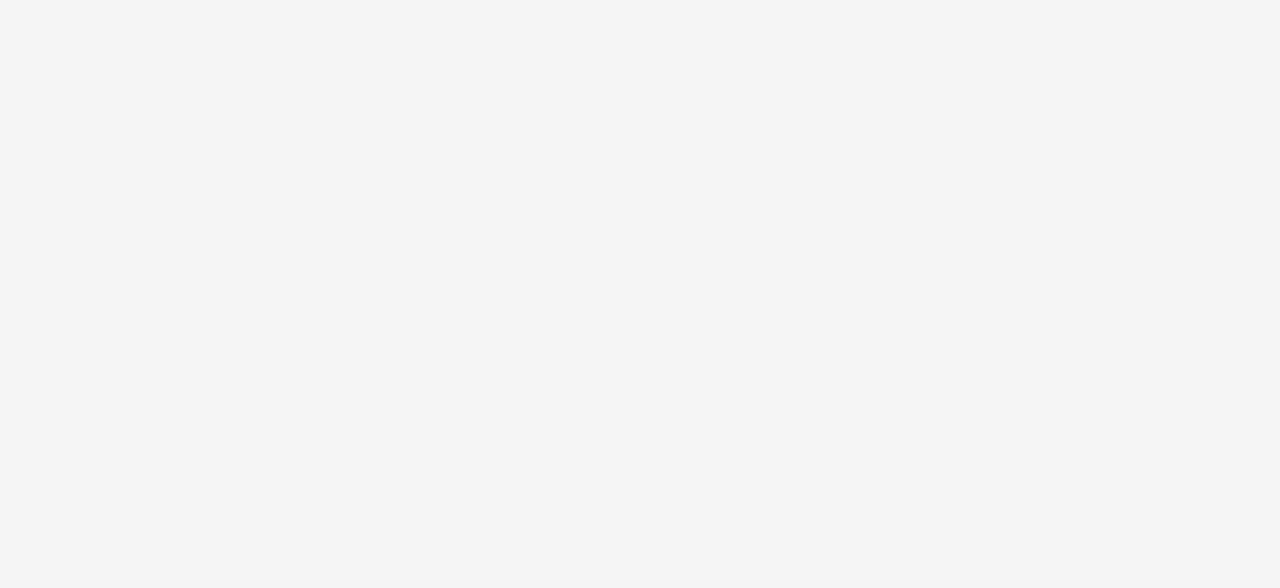
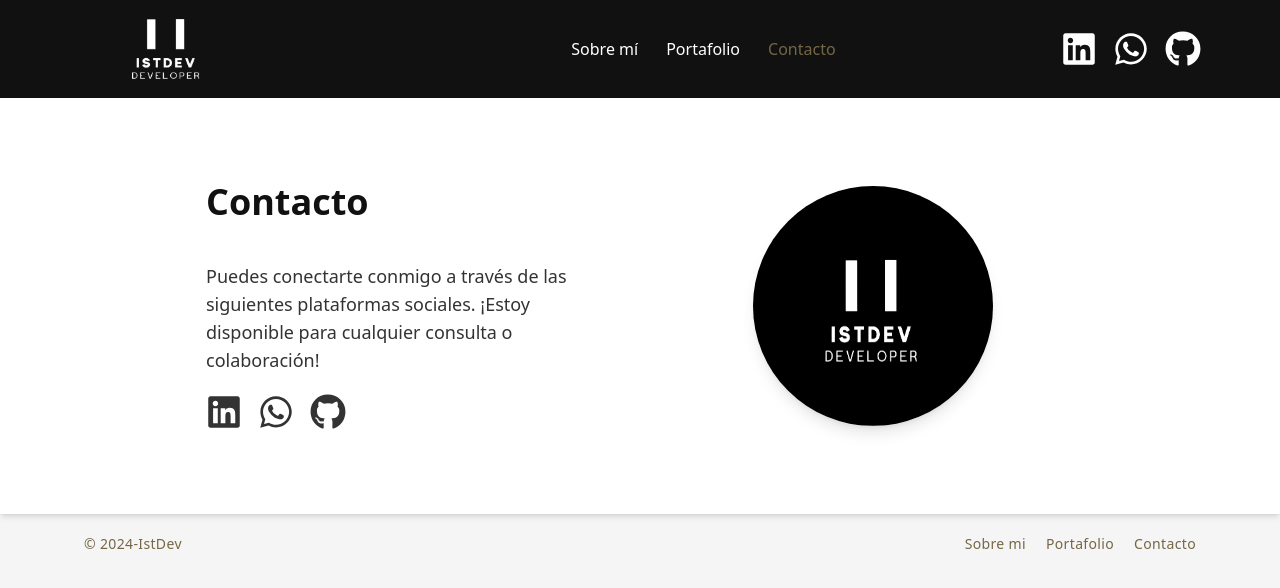
Before and after one commit to Israel14Ec/portfolio_me, a React (Vite) app: page /contact in a window 1280 px wide. Before the commit this address had no page. Shown: the top 588 px of the page. Built offline with nearby package versions, Linux system fonts and the light colour scheme.

Commit message:
Add Contact Page

```diff
--- a/src/components/About/Presentation/Presentation.tsx
+++ b/src/components/About/Presentation/Presentation.tsx
@@ -21,7 +21,7 @@ export function Presentation() {
         </p>
       </div>
 
-      <div className=" w-auto">
+      <div className="w-full md:w-1/3">
         <div className=" w-full flex justify-center items-center">
           <img src="/MeImage.png" alt="Sobre mi" className=" w-44" />
         </div>
--- a/src/components/Layout/ContactIcons/ContactIcons.tsx
+++ b/src/components/Layout/ContactIcons/ContactIcons.tsx
@@ -1,6 +1,10 @@
 import {  FaGithub, FaLinkedin, FaWhatsapp } from "react-icons/fa"
 
-export function ContactIcons() {
+type ContactIconsProps = {
+    className?: string
+}
+
+export function ContactIcons( {className} : ContactIconsProps) {
 
     const phoneNumber = "5930997700125"
     const message = "Saludos, estoy interesado en comunicarme contigo"
@@ -8,7 +12,7 @@ export function ContactIcons() {
 
 
   return (
-    <div className="flex gap-4 text-white text-4xl">
+    <div className={`flex gap-4 text-4xl ${className ? className : "text-white"}`}>
         <a
             href="https://www.linkedin.com/in/bryan-tuglema-4ab691267/"
             target="blank"
--- a/src/components/Layout/Footer/Footer.tsx
+++ b/src/components/Layout/Footer/Footer.tsx
@@ -12,8 +12,8 @@ export function Footer() {
                 <Link to={"/about_me"}>
                     Sobre mi
                 </Link>
-                <Link to={"/"}>
-                   Proyectos
+                <Link to={"/portfolio"}>
+                   Portafolio
                 </Link>
                 <Link to={"/"}>
                     Contacto
--- a/src/components/Layout/Nav/Nav.tsx
+++ b/src/components/Layout/Nav/Nav.tsx
@@ -21,12 +21,12 @@ export function Nav( { className, setShow } : NavProps) {
             className="border-b w-full text-center md:border-none md:w-auto md:text-center"
         />
         <LinkNav
-            to="/"
-            title="Proyectos"
+            to="/portfolio"
+            title="Portafolio"
             className="border-b w-full text-center md:border-none md:w-auto md:text-center"
         />
         <LinkNav
-            to="/"
+            to="/contact"
             title="Contacto"
         />
     </nav>
--- a/src/components/Shared/LinkNav/LinkNav.tsx
+++ b/src/components/Shared/LinkNav/LinkNav.tsx
@@ -1,4 +1,5 @@
-import { Link } from "react-router-dom";
+import { useMemo } from "react";
+import { Link, useLocation } from "react-router-dom";
 
 type LinkNavProps = {
     to: string
@@ -7,8 +8,12 @@ type LinkNavProps = {
 }
 
 export function LinkNav( { to, title, className} : LinkNavProps) {
+
+  const location = useLocation()
+  const isActive = useMemo(() => location.pathname === to, [location])
+
   return (
-    <Link to={to} className={`text-white hover:text-tertiary text-lg md:text-base ${className ? className : ""}`}>
+    <Link to={to} className={`hover:text-tertiary text-lg md:text-base ${className ? className : ""} ${isActive ? 'text-tertiary': 'text-white' }`}>
         {title}
     </Link>
   )
--- a/src/pages/AboutMe.tsx
+++ b/src/pages/AboutMe.tsx
@@ -4,7 +4,7 @@ import { SoftSkill } from "../components/About/SoftSkill";
 export default function AboutMe() {
   return (
     <main className="bg-white shadow-lg ">
-      <div className="w-[90%] mx-auto p-5 ">
+      <div className="md:w-[70%] mx-auto px-5 py-16">
         <h1 className="text-primary text-4xl font-extrabold">Sobre mí</h1>
         <Presentation />
 
--- /dev/null
+++ b/src/pages/Contact.tsx
@@ -0,0 +1,26 @@
+import { ContactIcons } from "../components/Layout";
+
+
+export default function Contact() {
+  return (
+    <main className=" bg-white p-5 shadow-md">
+        <div className=" w-[70%] py-16 mx-auto">
+
+            <div className=" flex gap-16 items-center justify-center">
+                <div className=" w-1/2">
+                    <h2 className=" text-primary text-4xl font-extrabold">Contacto</h2>
+                    <p className=" font-thin text-secondary text-lg mt-10 mb-5">
+                    Puedes conectarte conmigo a través de las siguientes plataformas sociales. ¡Estoy disponible para cualquier consulta o colaboración!
+                    </p>
+                    <ContactIcons className=" text-secondary"/>
+                </div>
+                <div className=" w-1/2">
+                    <div className=" flex justify-center">
+                        <img src="/logoBlack.png" alt="logo IstDev" className=" w-60 h-60 shadow-lg rounded-full " />
+                    </div>
+                </div>
+            </div>
+        </div>
+    </main>
+  )
+}
--- /dev/null
+++ b/src/pages/Portfolio.tsx
@@ -0,0 +1,6 @@
+
+export default function Portfolio() {
+  return (
+    <div>Portfolio</div>
+  )
+}
--- a/src/router.tsx
+++ b/src/router.tsx
@@ -3,6 +3,8 @@ import { lazy, Suspense } from "react"
 import HomeLayout from "./layout/HomeLayout"
 import Home from "./pages/Home"
 const AboutMe = lazy(() => import("./pages/AboutMe"))
+const Contact = lazy( () => import("./pages/Contact"))
+const Portfolio = lazy(() => import("./pages/Portfolio"))
 
 export default function Router() {
   return (
@@ -11,6 +13,8 @@ export default function Router() {
             <Route element={<HomeLayout />}>
                 <Route path="/" element={<Home/>} index/>
                 <Route path="/about_me" element={<Suspense fallback="Cargando"> {<AboutMe/> }</Suspense>} />
+                <Route path="/contact" element={<Suspense fallback="Cargando"> {<Contact/> }</Suspense>} />
+                <Route path="/portfolio" element={<Suspense fallback="Cargando"> {<Portfolio /> } </Suspense>} />
             </Route>
         </Routes>
 
```
Also changed, not shown: public/logoBlack.png (added).
